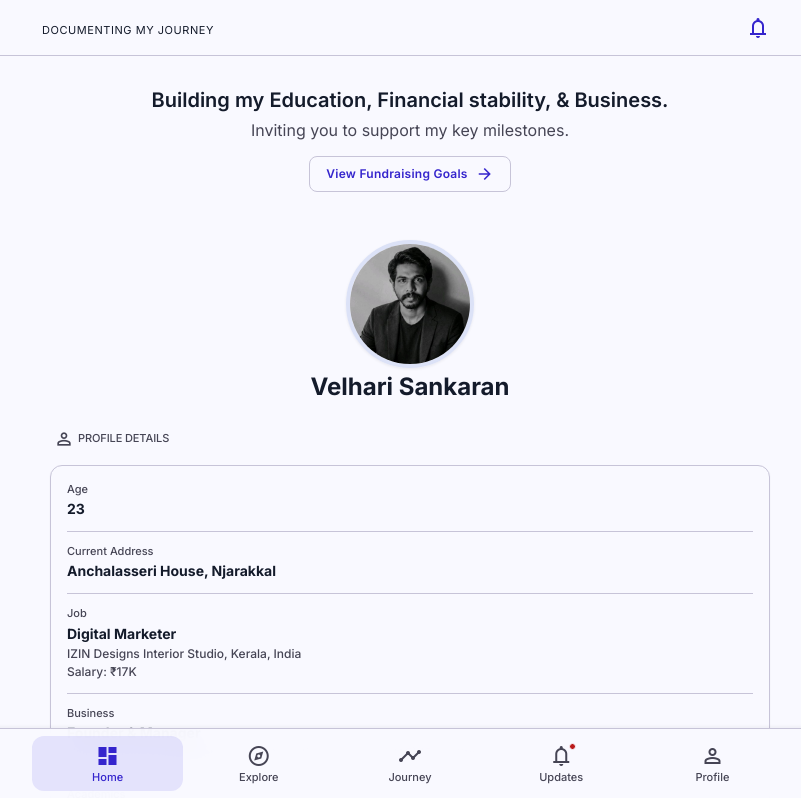
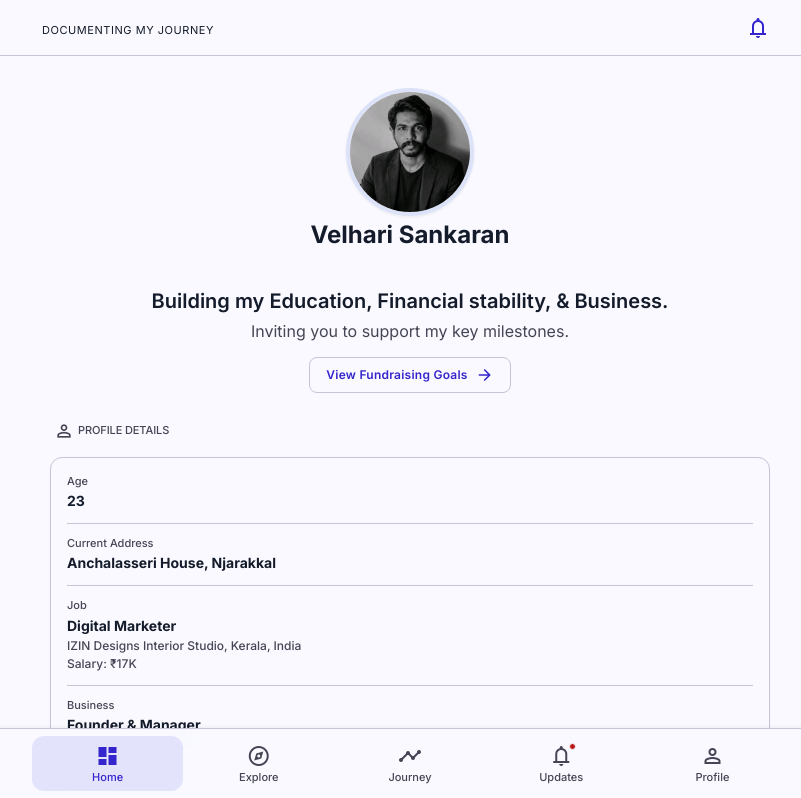
Before and after one commit to velharisankaran-ops/velharisankaran-ops.github.io, a React (Vite) app: page / in a window 1280 px wide. Shown: the top 798 px of the page, without its empty margins (230-1031 px from the left). Built offline with nearby package versions, Linux system fonts and the light colour scheme.

Commit message:
Optimize hero layout for trust and conversion

```diff
--- a/src/App.tsx
+++ b/src/App.tsx
@@ -76,19 +76,20 @@ function HomePage() {
       <main className="main-content">
         <div style={{ display: 'flex', flexDirection: 'column', gap: '12px' }}>
           <section className="profile-section section-anchor" id="profile" aria-labelledby="profile-title">
-            <div className="profile-copy" style={{ display: 'flex', flexDirection: 'column', gap: '8px', alignItems: 'center' }}>
+            <div style={{ display: 'flex', flexDirection: 'column', alignItems: 'center', gap: '4px' }}>
+              <div className="avatar-frame" style={{ margin: 0 }}>
+                <img src="/profile.jpg" alt="Velhari Sankaran" width="128" height="128" />
+              </div>
+              <h1 style={{ margin: 0, fontSize: '24px', fontWeight: 'bold' }}>Velhari Sankaran</h1>
+            </div>
+
+            <div className="profile-copy" style={{ display: 'flex', flexDirection: 'column', gap: '8px', alignItems: 'center', marginTop: '24px' }}>
               <h2 id="profile-title" className="hero-title">Building my Education, Financial stability, &amp; Business.</h2>
               <p style={{ margin: 0, color: 'var(--on-surface-variant)' }}>Inviting you to support my key milestones.</p>
               <button className="button button--secondary profile-cta" style={{ marginTop: '8px' }} type="button" onClick={() => scrollToSection("fundraising")}>
                 <span>View Fundraising Goals</span>
                 <Icon name="arrow_forward" />
               </button>
-            </div>
-            <div style={{ display: 'flex', flexDirection: 'column', alignItems: 'center', gap: '4px', marginTop: '32px' }}>
-              <div className="avatar-frame" style={{ margin: 0 }}>
-                <img src="/profile.jpg" alt="Velhari Sankaran" width="128" height="128" />
-              </div>
-              <h1 style={{ margin: 0, fontSize: '24px', fontWeight: 'bold' }}>Velhari Sankaran</h1>
             </div>
           </section>
 
```
